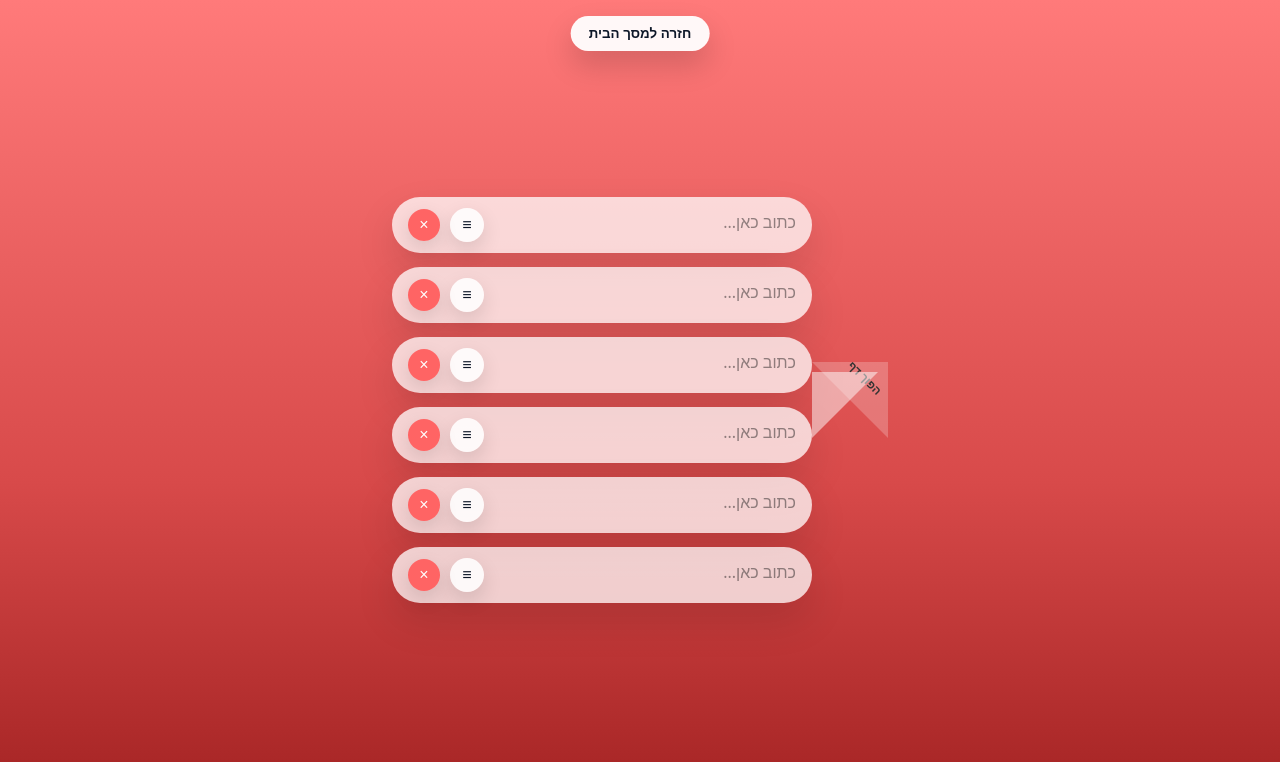
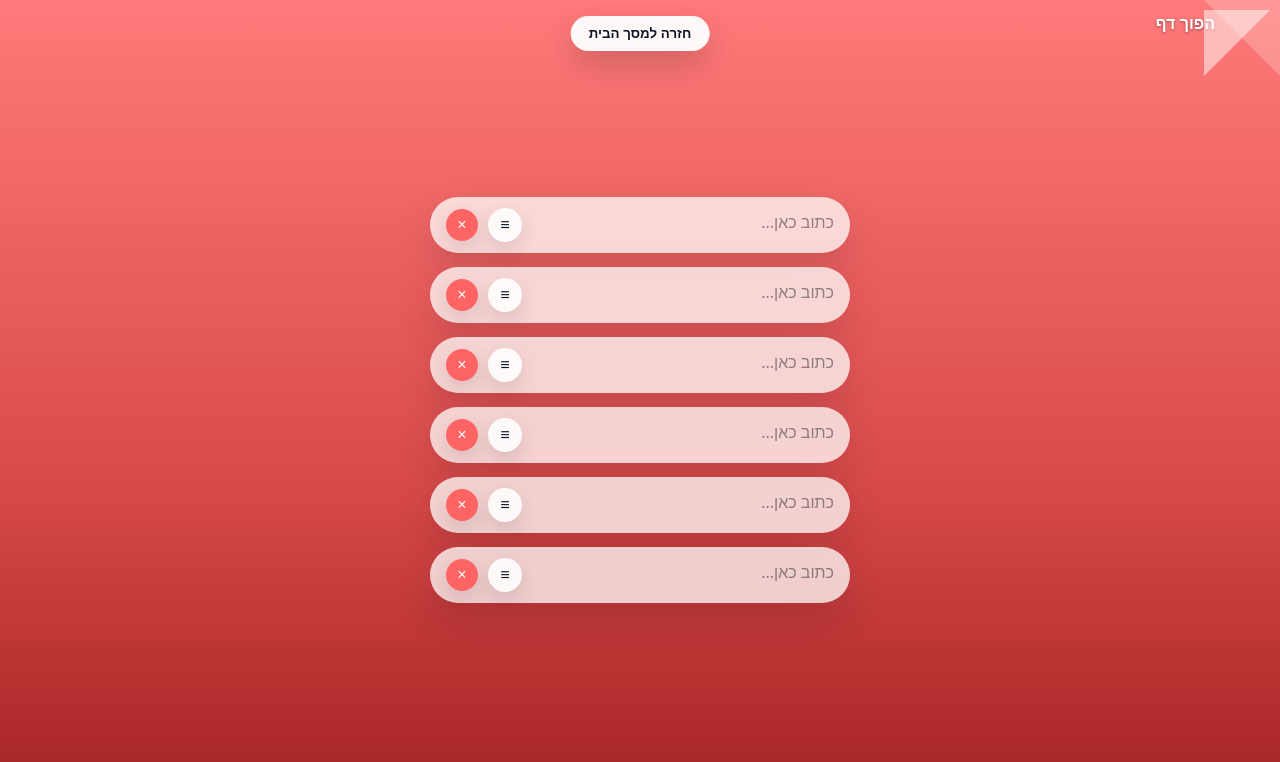
Before and after one commit to naftalibash14-stack/-, a website: page www/index.html in a window 1280 px wide. Both pictures are taken after a click on the button "התחל". Drawn offline with Linux system fonts and the light colour scheme.

Commit message:
Refactor CSS styles for improved structure

```diff
--- a/www/style.css
+++ b/www/style.css
@@ -179,8 +179,8 @@ body {
 }
 
 .fold {
-    position: relative; /* לוודא שהטקסט ממוקם יחסית למשולש */
-    overflow: hidden;
+    position: absolute;
+    overflow: visible !important;
     width: 76px;
     height: 76px;
     border: none;
@@ -218,15 +218,16 @@ body {
 }
 
 .fold-text {
-  position: absolute;
-  top: 10px;
-  right: 2px;
-  font-size: 0.7rem;
+position: absolute;
+  top: 15px;         /* מיקום אנכי */
+  right: 65px;        /* מזיז אותו שמאלה, ממש לרווח ליד המשולש */
+  font-size: 1rem;    /* גודל גופן גדול וברור */
   font-weight: bold;
-  color: #333333;
-  transform: rotate(45deg); /* מסובב את הטקסט בזווית המשולש */
+  color: #ffffff;     /* צבע טקסט לבן שבלוט על הרקע */
+  text-shadow: 0px 1px 3px rgba(0, 0, 0, 0.4); /* צל קל להבלטה */
   white-space: nowrap;
-  pointer-events: none; /* מונע בעיות בבלחיצה על הקישור */
+  pointer-events: none;
+  transform: none;
 }
 
 .screen-link {
```
